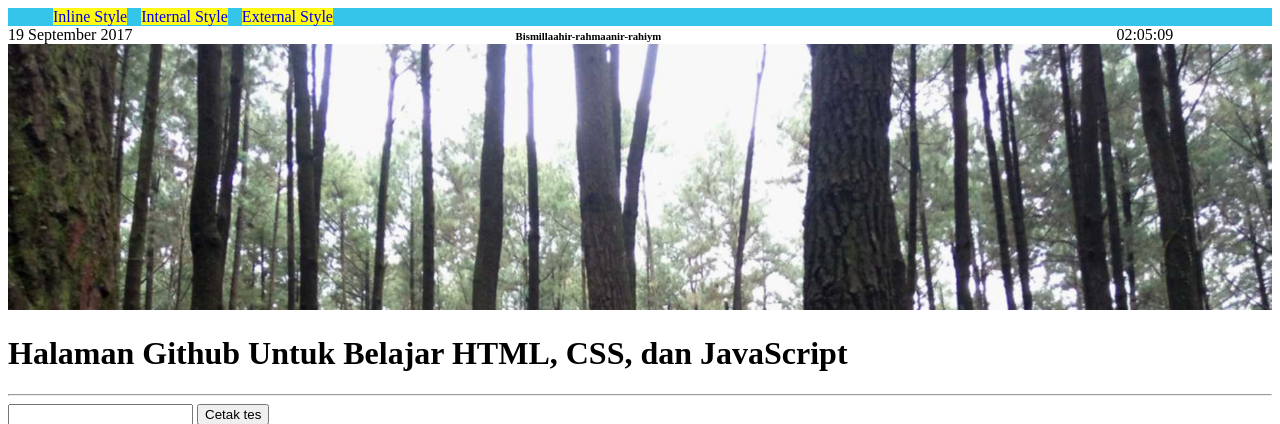
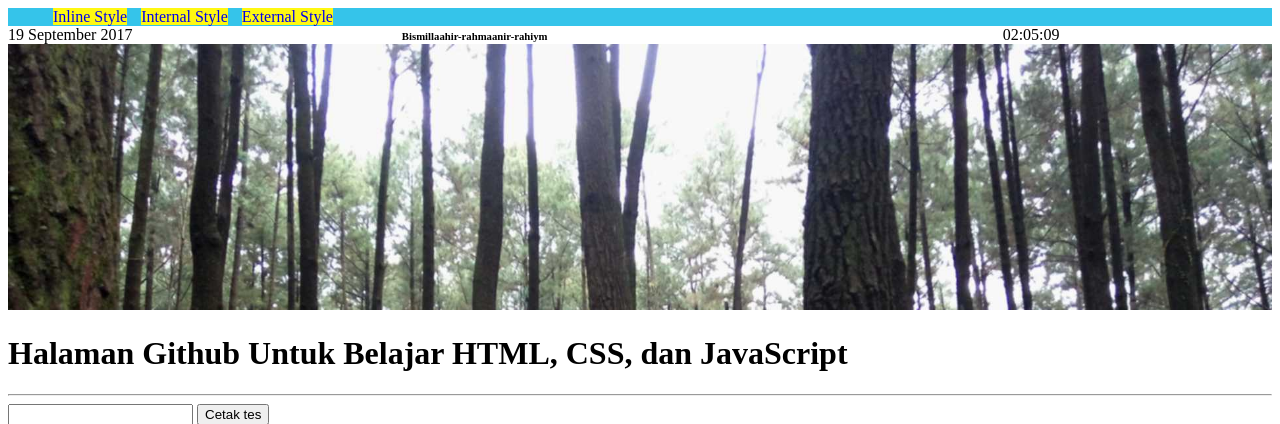
Before and after one commit to erlaangga/erlaangga.github.io, a PHP site: page / in a window 1280 px wide. Shown: the top 424 px of the page. Run offline with PHP 8.4, Linux system fonts and the light colour scheme.

Commit message:
width #intro 70%

```diff
--- a/index.css
+++ b/index.css
@@ -41,7 +41,7 @@ a{
 }
 
 #intro{
-	max-width: 100%;
+	width: 70%;
 }
 #tanggal{
 	padding-right: 30%;
```
